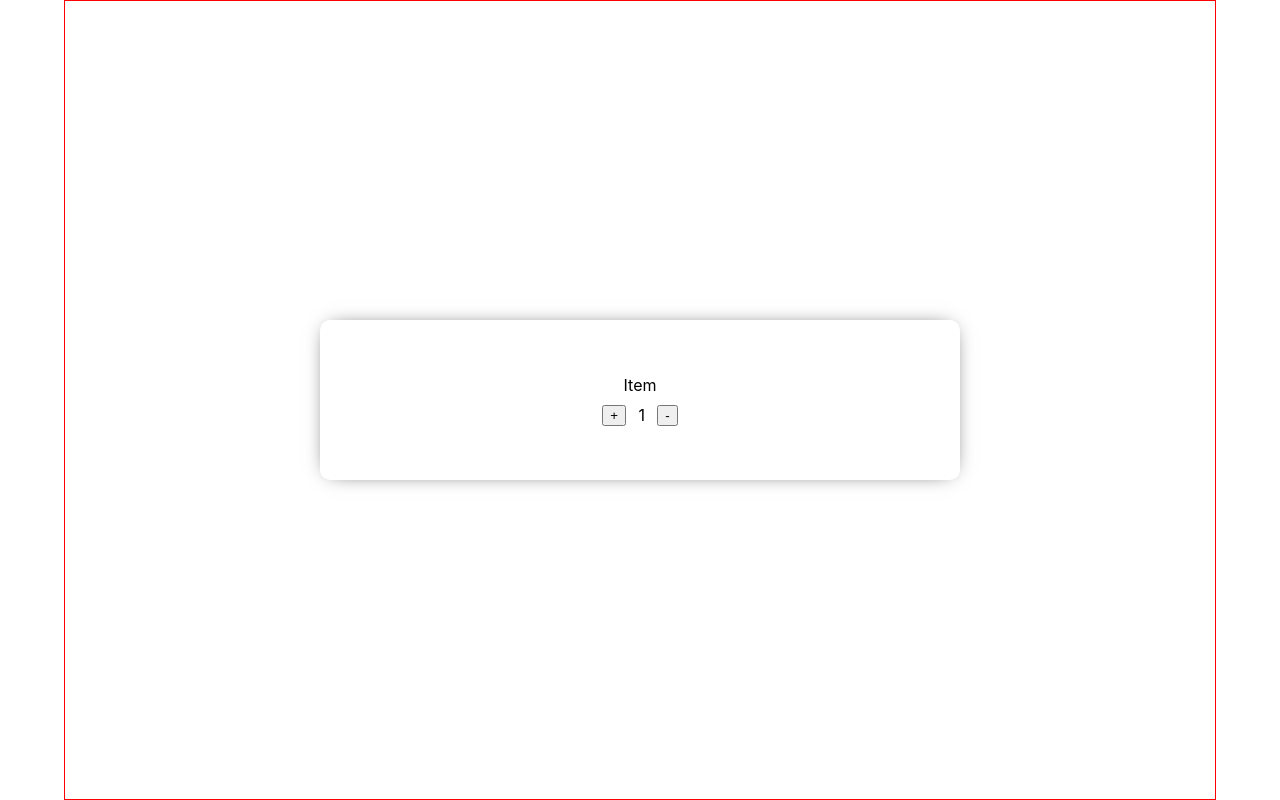
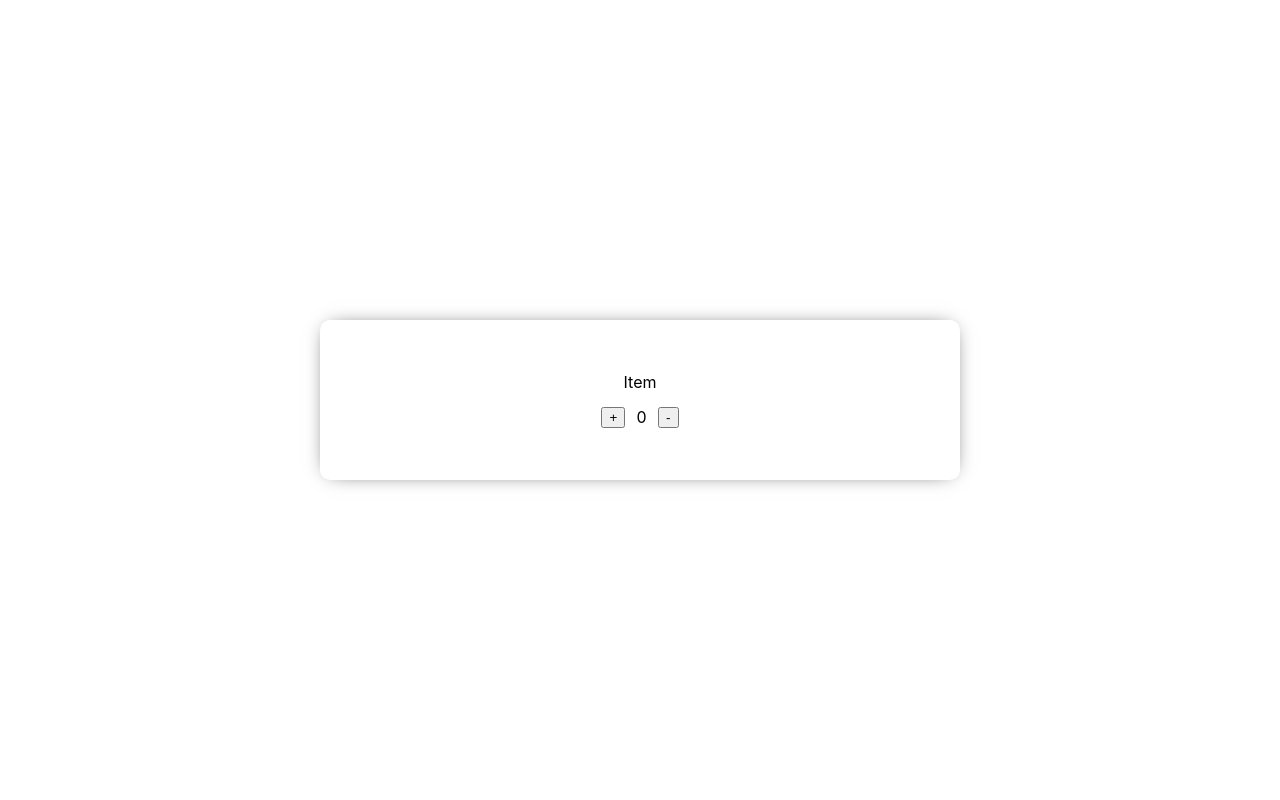
Before and after one commit to Braden0006/react-ecommerce-website, a React (Create React App) app: page /viewcart in a window 1280 px wide. Built offline with nearby package versions, Linux system fonts and the light colour scheme.

Commit message:
Added state to the increment and decrement button for the quantity

```diff
--- a/src/components/ViewCart/ViewCart.css
+++ b/src/components/ViewCart/ViewCart.css
@@ -1,7 +1,6 @@
 .viewcart-container {
   height: 100vh;
   width: 90vw;
-  border: 1px solid red;
   margin: auto;
   display: flex;
   align-items: center;
@@ -24,5 +23,5 @@
   width: 10rem;
   display: flex;
   justify-content: space-evenly;
-  margin-top: 1rem;
+  margin-top: 1.5rem;
 }
--- a/src/components/ViewCart/ViewCart.js
+++ b/src/components/ViewCart/ViewCart.js
@@ -1,16 +1,40 @@
-import React from "react";
-import './ViewCart.css'
+import React, { useState } from "react";
+import "./ViewCart.css";
 
 export default function () {
+  const [quantity, setQuantity] = useState(0);
+
+  const incrementQuantity = () => {
+    setQuantity(quantity + 1);
+  };
+
+  const decrementQuantity = () => {
+    if (quantity === 0) {
+      setQuantity(quantity);
+    } else {
+      setQuantity(quantity - 1);
+    }
+  };
+
   return (
     <>
       <div className="viewcart-container">
         <div className="item-container">
           <span className="viewcart_item">Item</span>
           <div className="button_container">
-            <button className="viewcart_increment">+</button>
-            <span className="viewcart_quantity">1</span>
-            <button className="viewcart_decrement">-</button>
+            <button
+              className="viewcart_increment"
+              onClick={incrementQuantity}
+            >
+              +
+            </button>
+            <span className="viewcart_quantity">{quantity}</span>
+            <button
+              className="viewcart_decrement"
+              onClick={decrementQuantity}
+            >
+              -
+            </button>
           </div>
         </div>
       </div>
```
